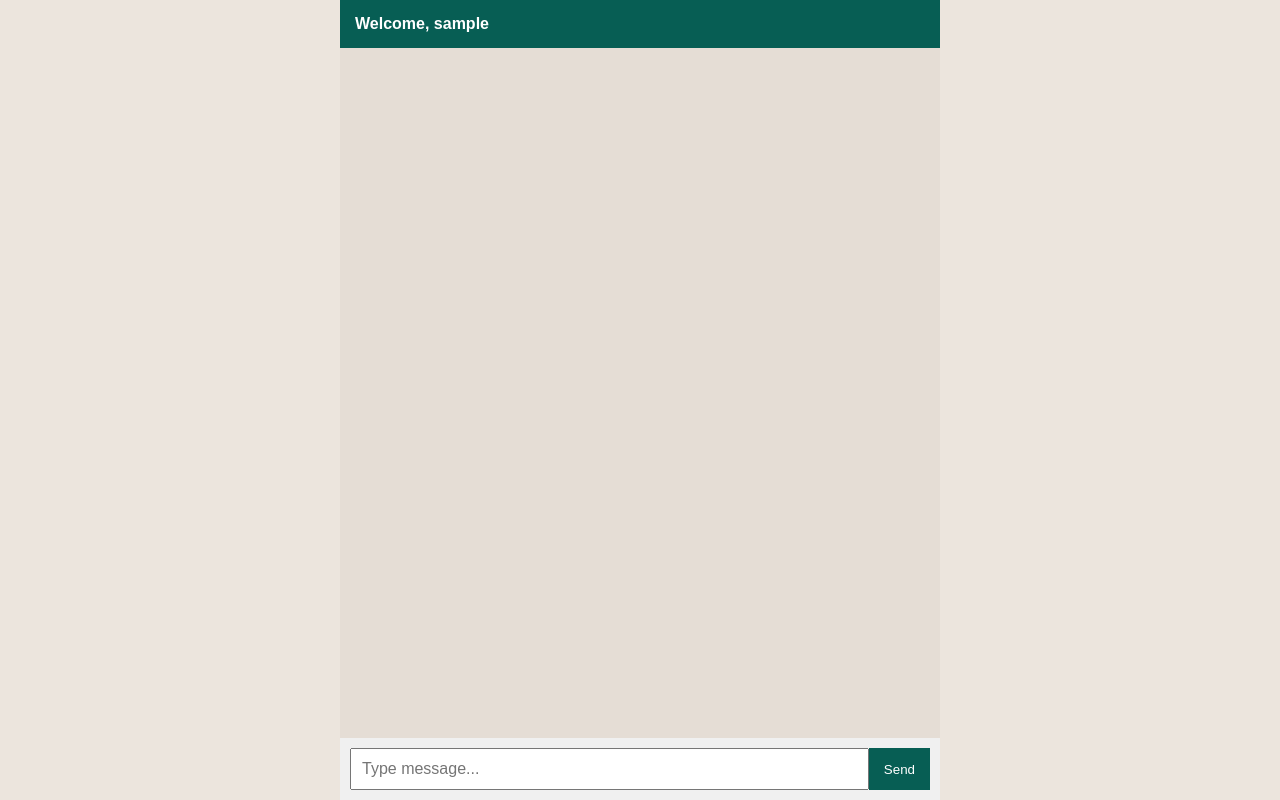
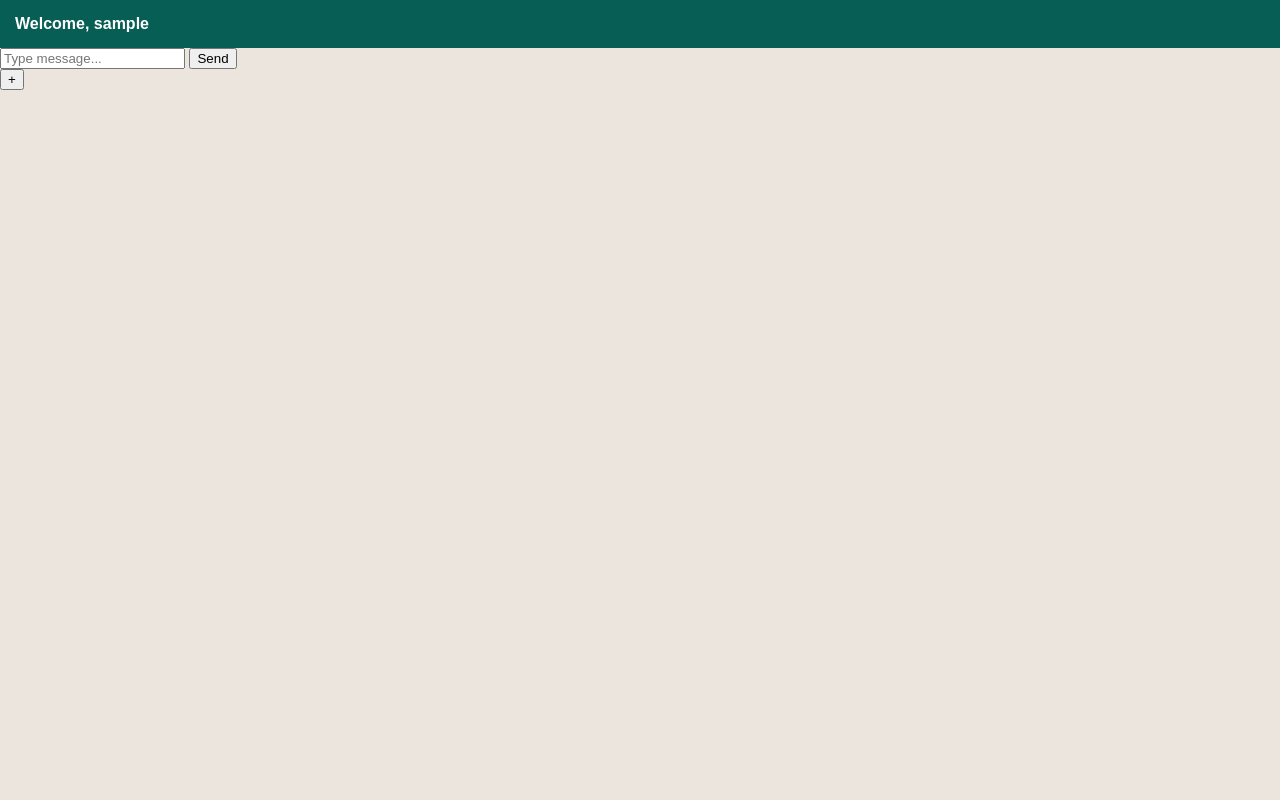
Before and after one commit to mahmudamg11sm/SMchat, a Flask app: page / in a window 1280 px wide. Run offline with Flask 3, Linux system fonts and the light colour scheme; the visitor is signed in with stand-in values (Sample User, id 1); some libraries are stand-ins or nearby versions.

Commit message:
Update chat.html

```diff
--- a/templates/chat.html
+++ b/templates/chat.html
@@ -1,50 +1,36 @@
 <!DOCTYPE html>
-<html>
+<html lang="en">
 <head>
+    <meta charset="UTF-8">
     <title>SM Chat</title>
-    <link rel="stylesheet" href="/static/style.css">
-    <script src="https://cdn.socket.io/4.7.5/socket.io.min.js"></script>
+    <link rel="stylesheet" href="{{ url_for('static', filename='style.css') }}">
 </head>
 <body>
 
-<div class="container">
-    <div class="header">
-        Welcome, {{ username }}
-    </div>
+<div class="header">
+    Welcome, {{ username }}
+</div>
 
-    <div class="chat-box" id="chatBox"></div>
+<div class="chat-container">
+    <div class="chat-background"></div>
 
-    <div class="input-box">
-        <input id="msg" placeholder="Type message..." autocomplete="off">
-        <button onclick="sendMessage()">Send</button>
+    <div id="messages">
+        {% for msg in messages %}
+            <div class="message {{ 'me' if msg.sender == username else 'other' }}">
+                <b>{{ msg.sender }}:</b> {{ msg.text }}
+            </div>
+        {% endfor %}
     </div>
 </div>
 
-<script>
-const socket = io();
-const username = "{{ username }}";
+<div class="input-area">
+    <form method="POST">
+        <input type="text" name="message" placeholder="Type message..." required>
+        <button type="submit">Send</button>
+    </form>
+</div>
 
-socket.on("message", data => {
-    const box = document.getElementById("chatBox");
-    const div = document.createElement("div");
-
-    div.classList.add("message");
-    div.classList.add(data.user === username ? "me" : "other");
-
-    div.innerText = data.user + ": " + data.msg;
-    box.appendChild(div);
-
-    box.scrollTop = box.scrollHeight;
-});
-
-function sendMessage() {
-    const input = document.getElementById("msg");
-    if (input.value.trim() !== "") {
-        socket.emit("send_message", input.value);
-        input.value = "";
-    }
-}
-</script>
+<button class="plus-btn">+</button>
 
 </body>
 </html>
```
